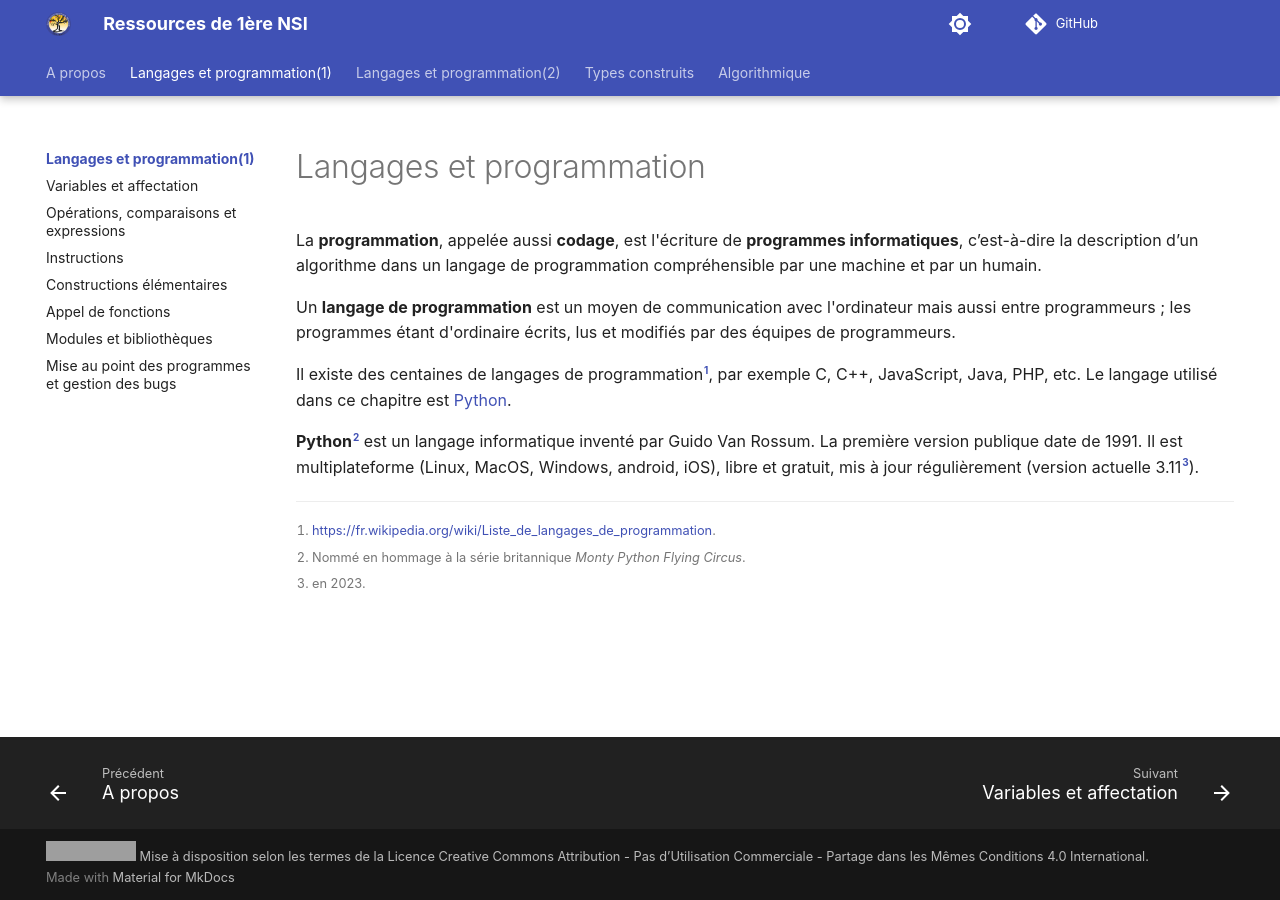
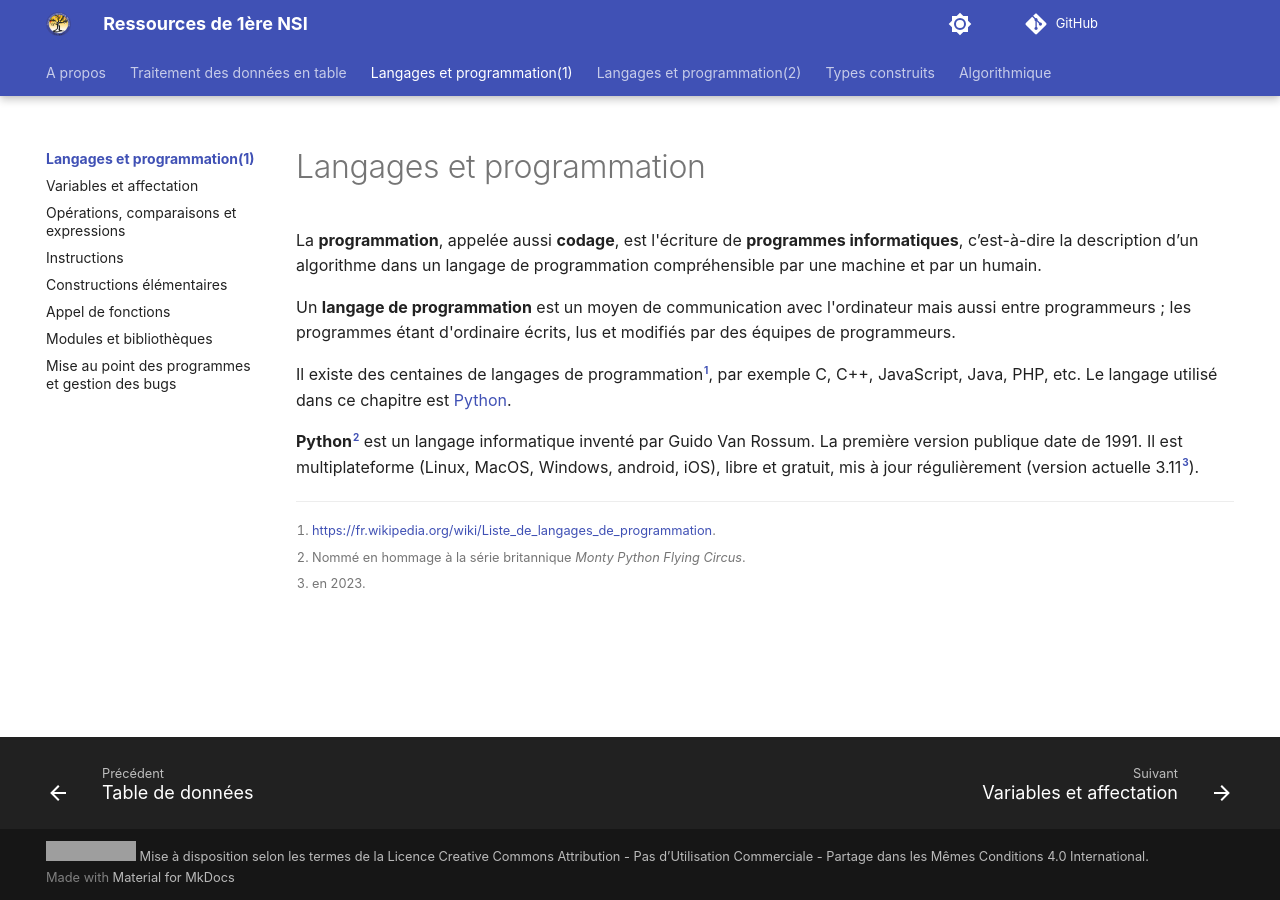
Before and after one commit to eipaca/NSI-1, an MkDocs documentation site: the page built from docs/langages-et-programmation/index.md, in a window 1280 px wide. Built offline with MkDocs 1.6.1 and Material for MkDocs 9.7.7, drawn with Linux system fonts in a browser that asks for light colours; comment, search, counter and statistics services are not loaded; some of the changed lines change nothing that is shown; grey boxes are pictures that could not be loaded.

Commit message:
Update mkdocs.yml

```diff
--- a/mkdocs.yml
+++ b/mkdocs.yml
@@ -134,8 +134,13 @@
   #  - types-et-valeurs-de-base/index.md
   #- Types construits:
   #  - types-construits/index.md
-  #- Traitement des données en table:
-  #  - donnees-en-tables/index.md
+  - Traitement des données en table:
+    - donnees-en-tables/index.md
+    - Lecture et écriture dans un fichier: donnees-en-tables/1-lecture-ecriture-dans-un-fichier.md
+    - Table de données: donnees-en-tables/2-table-de-donnees.md
+  #  - Rechercher dans une table: donnees-en-tables/3-rechercher-dans-une-table.md
+  #  - Trier une table: donnees-en-tables/4-trier-une-table.md
+  #  - Fusionner des tables: donnees-en-tables/5-fusionner-des-tables.md
   #- Interactions entre l’homme et la machine sur le Web:
   #  - ihm-sur-web/index.md
   - Langages et programmation(1):
```
